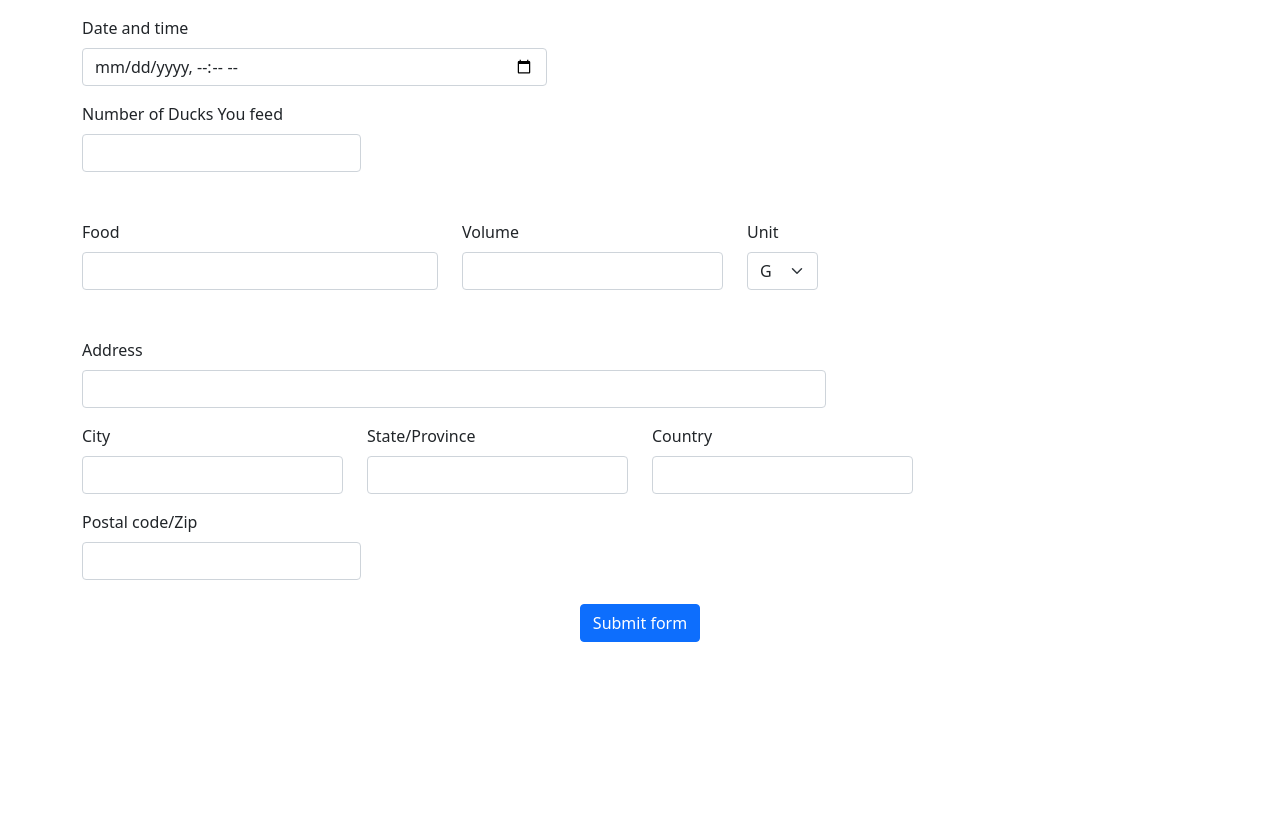
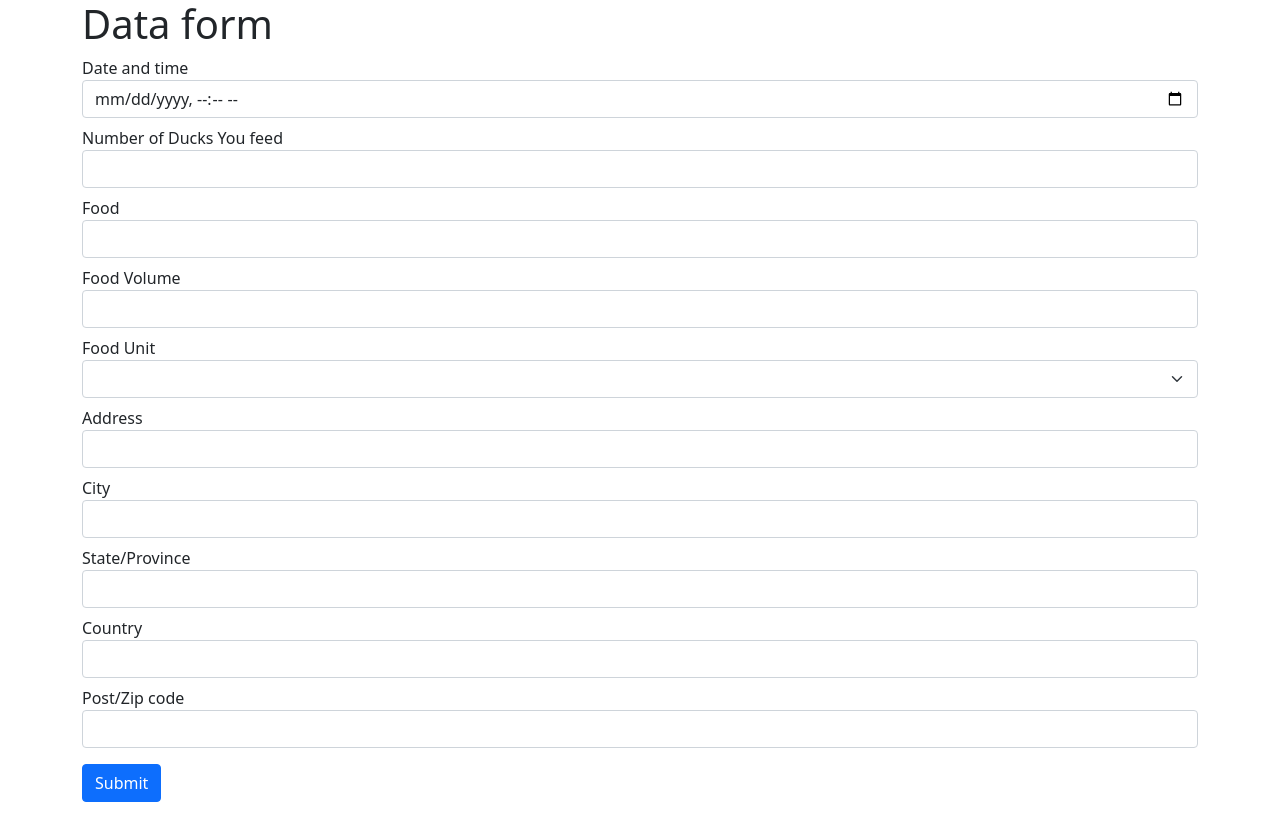
Before and after one commit to jinjialij/duck-collector, a React (Create React App) app: page / in a window 1280 px wide. Built offline with nearby package versions, Linux system fonts and the light colour scheme.

Commit message:
use formik to validate form

```diff
--- a/package.json
+++ b/package.json
@@ -7,6 +7,7 @@
     "@testing-library/react": "^11.2.7",
     "@testing-library/user-event": "^12.8.3",
     "bootstrap": "^5.1.3",
+    "formik": "^2.2.9",
     "react": "^17.0.2",
     "react-bootstrap": "^2.0.0",
     "react-dom": "^17.0.2",
--- a/src/App.js
+++ b/src/App.js
@@ -6,6 +6,7 @@ function App() {
   return (
     <>
       <Container>
+        <h1>Data form</h1>
         <DataForm />
       </Container>
     </>
--- a/src/cmponents/DataForm/DataForm.js
+++ b/src/cmponents/DataForm/DataForm.js
@@ -1,68 +1,56 @@
-import Form from "react-bootstrap/Form";
-import Row from "react-bootstrap/Row";
-import Col from "react-bootstrap/Col";
-import Button from "react-bootstrap/Button";
+import FormField from "./FormField";
+import SelectField from "./SelectField";
+
+import { Formik, Form } from "formik";
 
 const DataForm = () => {
-  const submitHandler = (event) => {
-    event.preventDefault();
+  const initialValue = {
+    datetime: "",
+    duckNum: "",
+    food: "",
+    foodVol: "",
+    foodUnit: "",
+    address: "",
+    city: "",
+    state: "",
+    country: "",
+    zip: "",
   };
 
   return (
-    <Form className="justify-content-md-center" onSubmit={submitHandler}>
-      <Form.Group className="mb-3 mt-3" xs={12} as={Col} md="5">
-        <Form.Label>Date and time</Form.Label>
-        <Form.Control type="datetime-local" required />
-      </Form.Group>
-      <Form.Group className="mb-5" as={Col} md="3">
-        <Form.Label>Number of Ducks You feed</Form.Label>
-        <Form.Control type="number" required />
-      </Form.Group>
-
-      <Row className="mb-5">
-        <Form.Group as={Col} md="4">
-          <Form.Label>Food</Form.Label>
-          <Form.Control type="text" required />
-        </Form.Group>
-        <Form.Group as={Col} md="3">
-          <Form.Label>Volume</Form.Label>
-          <Form.Control type="number" required />
-        </Form.Group>
-        <Form.Group as={Col} md="1">
-          <Form.Label>Unit</Form.Label>
-          <Form.Select aria-label="unit">
-            <option value="g">G</option>
-            <option value="kg">KG</option>
-            <option value="ton">Ton</option>
-          </Form.Select>
-        </Form.Group>
-      </Row>
-      <Form.Group as={Col} md="8" className="mb-3">
-        <Form.Label>Address</Form.Label>
-        <Form.Control type="text" required />
-      </Form.Group>
-      <Row className="mb-3">
-        <Form.Group as={Col} md="3">
-          <Form.Label>City</Form.Label>
-          <Form.Control type="text" required />
-        </Form.Group>
-        <Form.Group as={Col} md="3">
-          <Form.Label>State/Province</Form.Label>
-          <Form.Control type="text" required />
-        </Form.Group>
-        <Form.Group as={Col} md="3">
-          <Form.Label>Country</Form.Label>
-          <Form.Control type="text" required />
-        </Form.Group>
-      </Row>
-      <Form.Group as={Col} md="3">
-        <Form.Label>Postal code/Zip</Form.Label>
-        <Form.Control type="text" required />
-      </Form.Group>
-      <div className="mt-4 mb-3 text-center">
-        <Button type="submit">Submit form</Button>
-      </div>
-    </Form>
+    <Formik initialValues={initialValue}>
+      {(formik) => (
+        // console.log(formik);
+        <div>
+          <Form>
+            <FormField
+              label="Date and time"
+              name="recordDatetime"
+              type="datetime-local"
+            />
+            <FormField
+              label="Number of Ducks You feed"
+              name="duckNum"
+              type="number"
+            />
+            <FormField label="Food" name="food" type="text" />
+            <FormField label="Food Volume" name="foodVol" type="number" />
+            <SelectField label="Food Unit" name="foodUnit" />
+            <FormField label="Address" name="address" type="text" />
+            <FormField label="City" name="city" type="text" />
+            <FormField label="State/Province" name="state" type="text" />
+            <FormField label="Country" name="country" type="text" />
+            <FormField label="Post/Zip code" name="postcode" type="text" />
+            <button
+              className="btn btn-primary mb-3 mt-2 text-center"
+              type="submit"
+            >
+              Submit
+            </button>
+          </Form>
+        </div>
+      )}
+    </Formik>
   );
 };
 
--- /dev/null
+++ b/src/cmponents/DataForm/FormField.js
@@ -0,0 +1,18 @@
+import { useField } from "formik";
+
+const FormField = ({ label, ...props }) => {
+  const [field, meta] = useField(props);
+  return (
+    <div className="mb-2">
+      <label htmlFor={field.name}>{label}</label>
+      <input
+        className="form-control shadow-none"
+        {...field}
+        {...props}
+        autoComplete="off"
+      />
+    </div>
+  );
+};
+
+export default FormField;
--- /dev/null
+++ b/src/cmponents/DataForm/SelectField.js
@@ -0,0 +1,18 @@
+import { useField } from "formik";
+
+const SelectField = ({ label, ...props }) => {
+  const [field, meta] = useField(props);
+  return (
+    <div className="mb-2">
+      <label htmlFor={field.name}>{label}</label>
+      <select className="form-select" {...field} {...props} autoComplete="off">
+        <option value=""></option>
+        <option value="g">G</option>
+        <option value="kg">KG</option>
+        <option value="ton">Ton</option>
+      </select>
+    </div>
+  );
+};
+
+export default SelectField;
```
Also changed, not shown: 1 other file (tests, documents, lock files or other folders).
